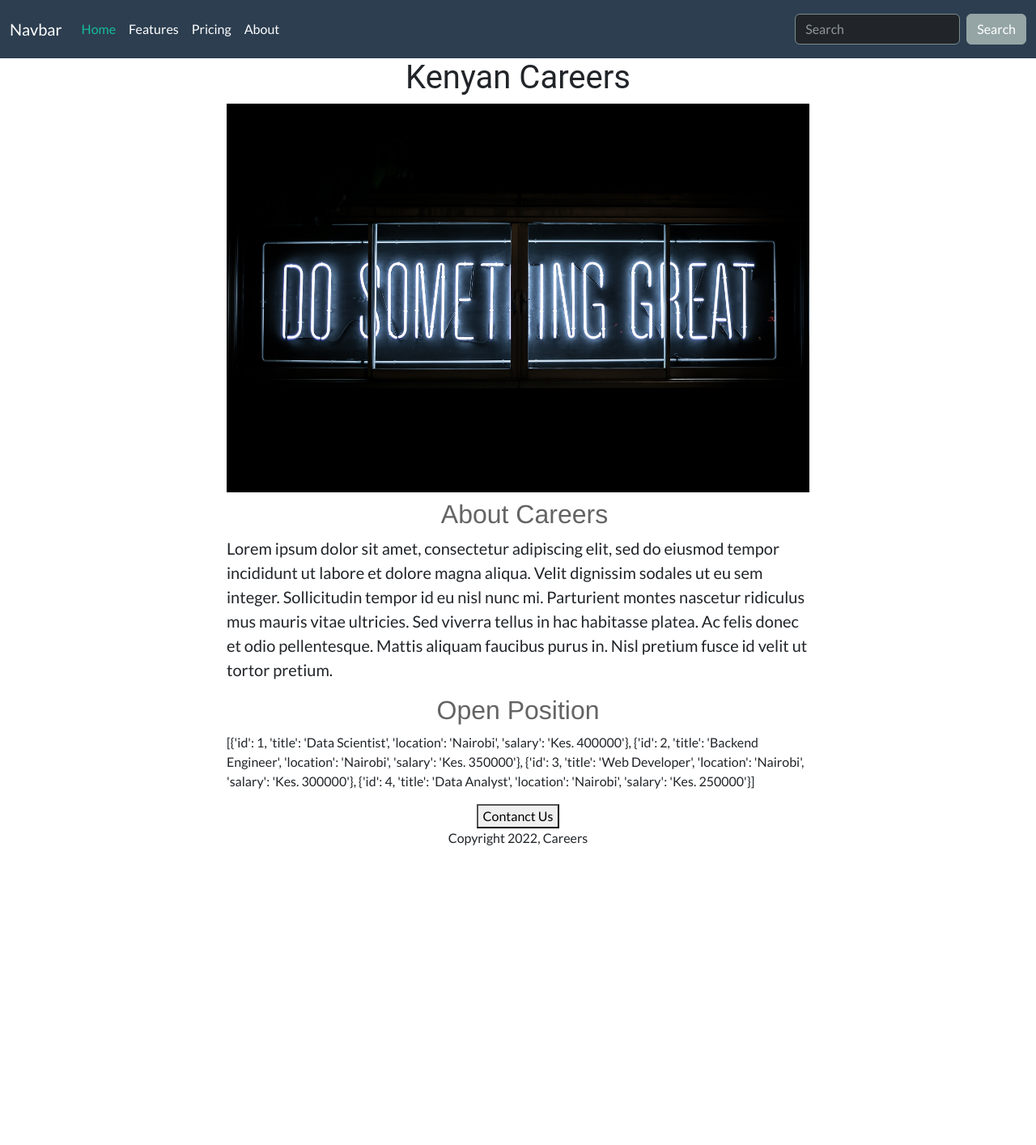
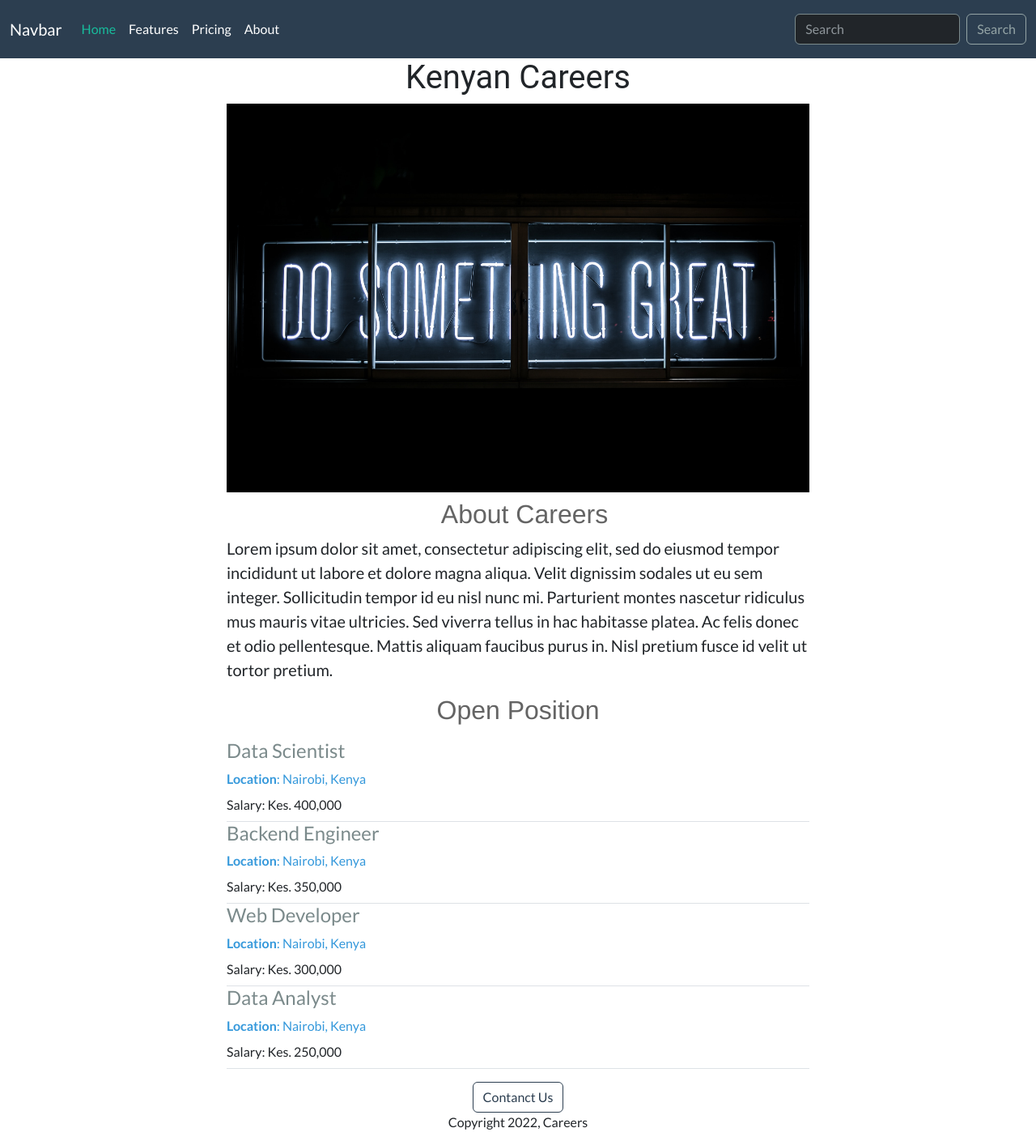
Before and after one commit to Jabir254/flask_web_dev, a Flask app: page / in a window 1280 px wide. Shown: the whole page at 81% size. Before the commit the page ends 1044 px from the top, so only its background shows below. Run offline with Flask 3, Linux system fonts and the light colour scheme; some libraries are stand-ins or nearby versions.

Commit message:
added bootstrap styling

```diff
--- a/app.py
+++ b/app.py
@@ -6,26 +6,26 @@ JOBS = [
     {
         'id': 1,
         'title': 'Data Scientist',
-        'location':'Nairobi',
-        'salary': 'Kes. 400000'
+        'location':'Nairobi, Kenya',
+        'salary': 'Kes. 400,000'
     },
     {
         'id': 2,
         'title': 'Backend Engineer',
-        'location':'Nairobi',
-        'salary': 'Kes. 350000'
+        'location':'Nairobi, Kenya',
+        'salary': 'Kes. 350,000'
     },
     {
         'id': 3,
         'title': 'Web Developer',
-        'location':'Nairobi',
-        'salary': 'Kes. 300000'
+        'location':'Nairobi, Kenya',
+        'salary': 'Kes. 300,000'
     },
     {
         'id': 4,
         'title': 'Data Analyst',
-        'location':'Nairobi',
-        'salary': 'Kes. 250000'
+        'location':'Nairobi, Kenya',
+        'salary': 'Kes. 250,000'
     }
 ]
 
--- a/templates/home.html
+++ b/templates/home.html
@@ -35,7 +35,7 @@
             </ul>
             <form class="d-flex">
               <input class="form-control me-sm-2" type="search" placeholder="Search">
-              <button class="btn btn-secondary my-2 my-sm-0" type="submit">Search</button>
+              <button class="btn btn-outline-secondary my-2 my-sm-0" type="submit">Search</button>
             </form>
           </div>
         </div>
@@ -51,10 +51,18 @@
             <p class="lead">Lorem ipsum dolor sit amet, consectetur adipiscing elit, sed do eiusmod tempor incididunt ut labore et dolore magna aliqua. Velit dignissim sodales ut eu sem integer. Sollicitudin tempor id eu nisl nunc mi. Parturient montes nascetur ridiculus mus mauris vitae ultricies. Sed viverra tellus in hac habitasse platea. Ac felis donec et odio pellentesque. Mattis aliquam faucibus purus in. Nisl pretium fusce id velit ut tortor pretium. </p>
             <h2>Open Position</h2>
             <p>
-              {{jobs}}
+              {% for job in jobs%}
+                <div class="border-bottom">
+                  <h4 class="text-dark-emphasis">{{job['title']}}</h4>
+                  <div class="text-info mb-2"><b>Location</b>: {{job['location']}}</div>
+                  {% if 'salary' in job %}
+                    <div class="mb-2">Salary: {{job['salary']}}</div>
+                  {% endif %}
+                </div>
+              {% endfor%}
             </p>
             <div style="text-align: center;">
-              <button>Contanct Us</button>
+              <button type="button" class="btn btn-outline-primary">Contanct Us</button>
               <p>Copyright 2022, Careers</p>
             </div>
 
```
